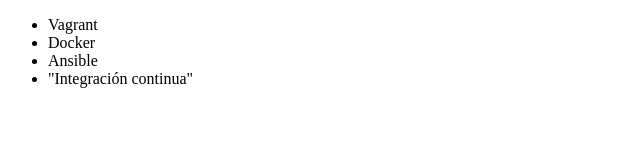
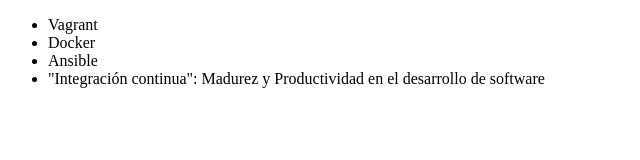
Before and after one commit to AramRam12/alura-git, a plain HTML site: page index.html in a window 1280 px wide. Shown: the whole page, without its empty margins (0-640 px from the left). Drawn offline with Linux system fonts and the light colour scheme.

Commit message:
Renombrando curso de Integracion continua

```diff
--- a/index.html
+++ b/index.html
@@ -9,7 +9,7 @@
          <li> Vagrant </li>
          <li> Docker </li>
          <li> Ansible </li>
-         <li> "Integración continua"</li>
+         <li> "Integración continua": Madurez y Productividad en el desarrollo de software</li>
      </ul>
 </body>
 </html>
```
